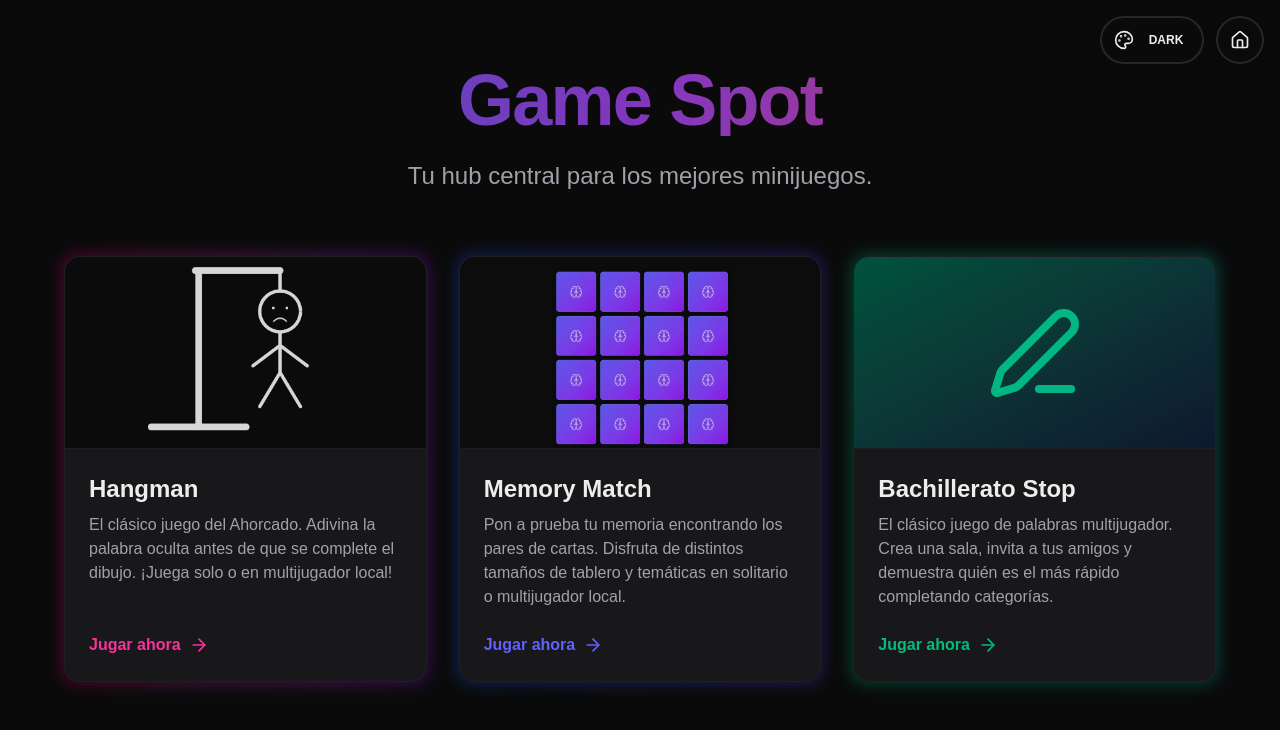
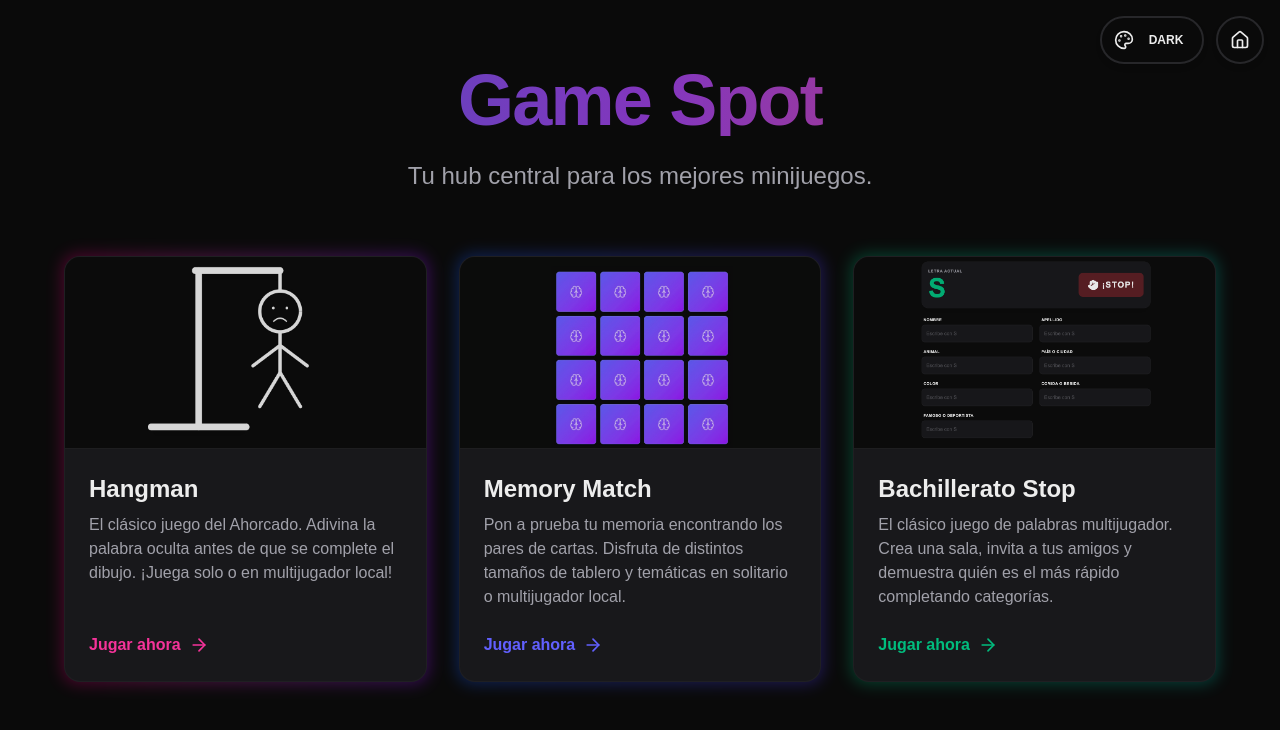
Before and after one commit to andcobos/hangman-web, a Next.js app: page / in a window 1280 px wide. Shown: the top 730 px of the page. Built offline with nearby package versions, Linux system fonts and the light colour scheme.

Commit message:
cover stop

```diff
--- a/app/page.tsx
+++ b/app/page.tsx
@@ -84,10 +84,14 @@ export default function GameSpotLobby() {
           <div className="absolute -inset-0.5 bg-gradient-to-r from-emerald-500 to-teal-500 rounded-2xl blur opacity-30 group-hover:opacity-100 transition duration-500 group-hover:duration-200"></div>
           <div className="relative h-full flex flex-col bg-card border border-border/50 rounded-2xl overflow-hidden hover:shadow-2xl hover:-translate-y-2 transition-all duration-300">
             <div className="relative h-48 bg-neutral-900 flex items-center justify-center border-b border-border/50 overflow-hidden">
-              <div className="w-full h-full bg-gradient-to-br from-emerald-900 to-slate-900 flex items-center justify-center relative group-hover:scale-105 transition-transform duration-500">
-                <Edit3 className="w-24 h-24 text-emerald-400 opacity-80" />
-                <div className="absolute inset-0 bg-teal-500/10 mix-blend-overlay"></div>
-              </div>
+              <Image
+                src="/stop_cover.png"
+                alt="Cover de Bachillerato Stop"
+                width={600}
+                height={300}
+                priority
+                className="w-full h-full object-cover opacity-90 group-hover:scale-105 transition-transform duration-500"
+              />
             </div>
             <div className="p-6 flex-1 flex flex-col justify-between">
               <div>
```
Also changed, not shown: public/stop_cover.png (added).
